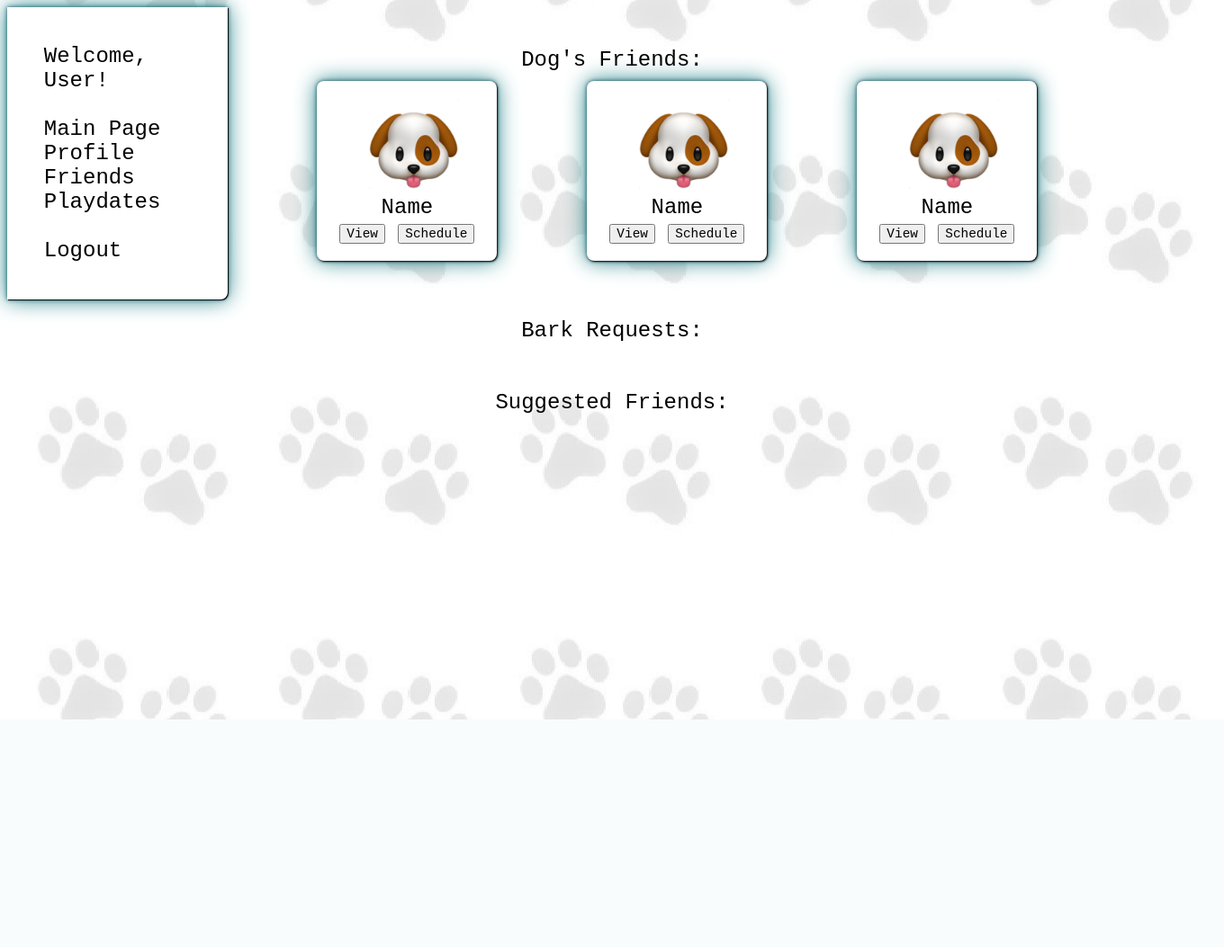
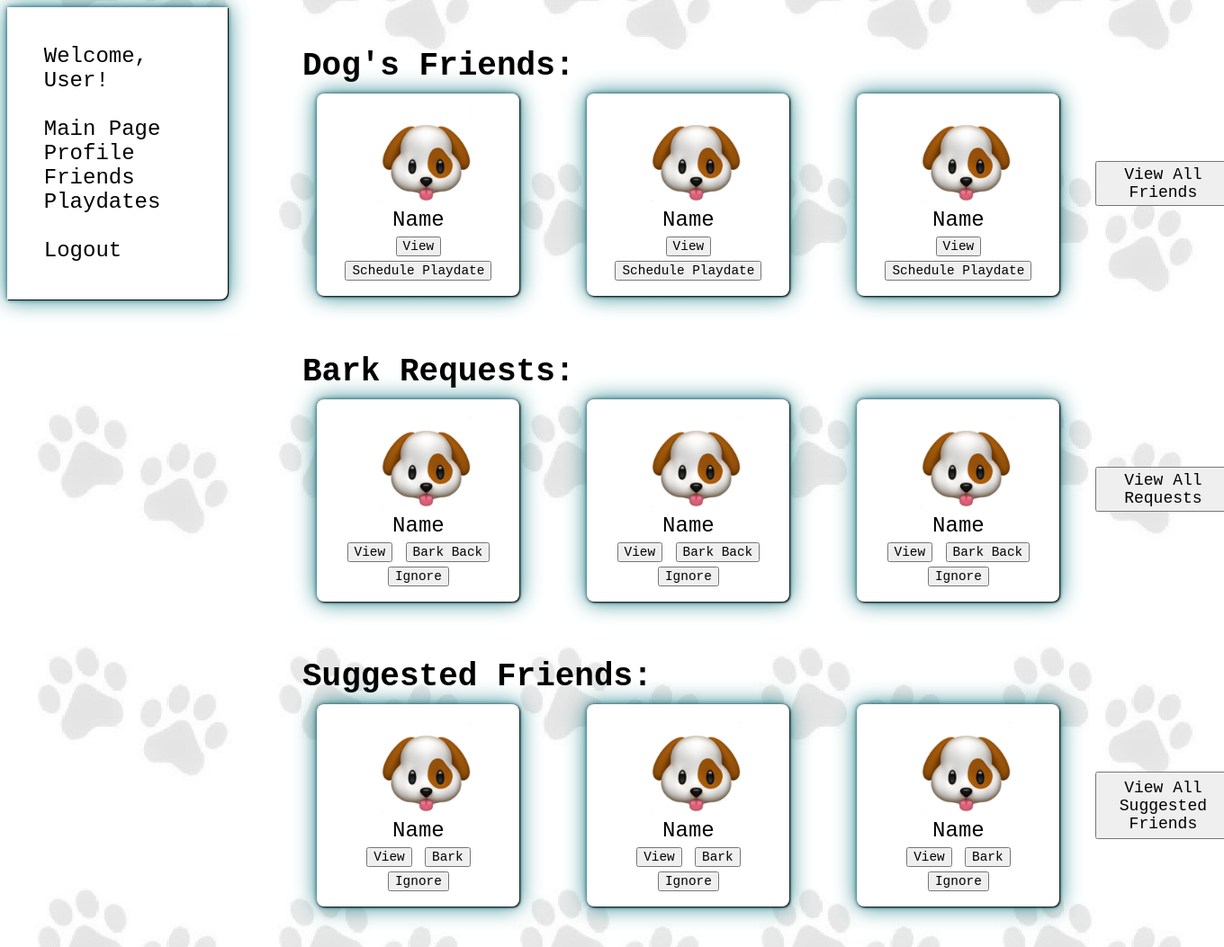
Before and after one commit to gregoire-moreau/COMP307_Project, a PHP site: page /friends.html in a window 1360 px wide. Shown: the whole page at 90% size. Before the commit the page ends 800 px from the top, so only its background shows below. Run offline with PHP 8.4, Linux system fonts and the light colour scheme.

Commit message:
Friends and styling

```diff
--- a/StyleSheet.css
+++ b/StyleSheet.css
@@ -126,8 +126,8 @@ a.side:hover{color: #2ce8db}
     box-sizing: border-box;
     box-shadow:  1px 1px 2px black, 0 0 25px #218287, 0 0 5px #144760;
     background-color: white;
-    width: 200px;
-    height: 200px;
+    width: 225px;
+    height: 225px;
     padding: 20px 20px;
     margin-left: 200px;
     text-align: center;
@@ -137,6 +137,6 @@ a.side:hover{color: #2ce8db}
 
 .grid-container {
   display: grid;
-  grid-template-columns: 300px 300px 300px;
+  grid-template-columns: 300px 300px 300px 300px;
   padding: 10px;
 }
--- a/friends.html
+++ b/friends.html
@@ -30,18 +30,19 @@
         </div>
         <br/>
 
-       <div id="myfriends" class="theme">
-           <span id="dname">Dog</span>'s Friends:
+       <div id="myfriends" class="theme" style="text-align: left" >
+           <div style="margin-left: 18%; font-weight: 700; font-size: 1.5em">
+                <span id="dname">Dog</span>'s Friends:
+           </div>
 
-
-           <div id="Grid" class="grid-container">
+           <div id="FriendGrid" class="grid-container">
                <div id="f1" class="grid-item">
-                    <img src="uploads/dog.png" style="padding-left: 10%; width: 100px; height: 100px " >
+                    <img src="uploads/dog.png" style="padding-left: 10%; width: 100px; height: 100px >" >
                     <br>
                     <span >Name</span>
                     <br>
                     <button class="form" style="font-size: .6em"> View </button>
-                    <button class="form" style="font-size: .6em"> Schedule </button>
+                    <button class="form" style="font-size: .6em"> Schedule Playdate </button>
                </div>
                <div id="f2" class="grid-item">
                     <img src="uploads/dog.png" style="padding-left: 10%; width: 100px; height: 100px " >
@@ -49,7 +50,7 @@
                     <span >Name</span>
                     <br>
                     <button class="form" style="font-size: .6em"> View </button>
-                    <button class="form" style="font-size: .6em"> Schedule </button>
+                    <button class="form" style="font-size: .6em"> Schedule Playdate </button>
                </div>
                <div id="f3" class="grid-item">
                     <img src="uploads/dog.png" style="padding-left: 10%; width: 100px; height: 100px " >
@@ -57,22 +58,88 @@
                     <span >Name</span>
                     <br>
                     <button class="form" style="font-size: .6em"> View </button>
-                    <button class="form" style="font-size: .6em"> Schedule </button>
+                    <button class="form" style="font-size: .6em"> Schedule Playdate </button>
                </div>
+               <div style="margin-left: 55%; margin-top: 25%">
+                    <button class="form" style="font-size: .75em; width: 150px; height: 50px;  "> View All Friends </button>
+              </div>
+
+           </div>
+       </div>
+
+       <div id="barkrequests" class="theme" style="text-align: left">
+           <span style="margin-left: 18%; font-weight: 700; font-size: 1.5em"> Bark Requests:</span>
+           <div id="RequestsGrid" class="grid-container">
+               <div id="r1" class="grid-item">
+                    <img src="uploads/dog.png" style="padding-left: 10%; width: 100px; height: 100px " >
+                    <br>
+                    <span >Name</span>
+                    <br>
+                   <button class="form" style="font-size: .6em"> View </button>
+                    <button class="form" style="font-size: .6em"> Bark Back </button>
+                   <button class="form" style="font-size: .6em"> Ignore </button>
+               </div>
+               <div id="r2" class="grid-item">
+                    <img src="uploads/dog.png" style="padding-left: 10%; width: 100px; height: 100px " >
+                    <br>
+                    <span >Name</span>
+                    <br>
+                    <button class="form" style="font-size: .6em"> View </button>
+                    <button class="form" style="font-size: .6em"> Bark Back </button>
+                    <button class="form" style="font-size: .6em"> Ignore </button>
+               </div>
+               <div id="r3" class="grid-item">
+                    <img src="uploads/dog.png" style="padding-left: 10%; width: 100px; height: 100px " >
+                    <br>
+                    <span >Name</span>
+                    <br>
+                    <button class="form" style="font-size: .6em"> View </button>
+                    <button class="form" style="font-size: .6em"> Bark Back </button>
+                    <button class="form" style="font-size: .6em"> Ignore </button>
+               </div>
+               <div style="margin-left: 55%; margin-top: 25%">
+                    <button class="form" style="font-size: .75em; width: 150px; height: 50px;  "> View All Requests </button>
+              </div>
 
            </div>
 
-
        </div>
 
-       <div id="barkrequests" class="theme">
-           <span> Bark Requests:</span>
+       <div id="suggestedfriends" class="theme" style="text-align: left">
+            <span style="margin-left: 18%; font-weight: 700; font-size: 1.5em"> Suggested Friends:</span>
+            <div id="SuggestionsGrid" class="grid-container">
+               <div id="s1" class="grid-item">
+                    <img src="uploads/dog.png" style="padding-left: 10%; width: 100px; height: 100px " >
+                    <br>
+                    <span >Name</span>
+                    <br>
+                   <button class="form" style="font-size: .6em"> View </button>
+                    <button class="form" style="font-size: .6em"> Bark </button>
+                   <button class="form" style="font-size: .6em"> Ignore </button>
+               </div>
+               <div id="s2" class="grid-item">
+                    <img src="uploads/dog.png" style="padding-left: 10%; width: 100px; height: 100px " >
+                    <br>
+                    <span >Name</span>
+                    <br>
+                    <button class="form" style="font-size: .6em"> View </button>
+                    <button class="form" style="font-size: .6em"> Bark </button>
+                    <button class="form" style="font-size: .6em"> Ignore </button>
+               </div>
+               <div id="s3" class="grid-item">
+                    <img src="uploads/dog.png" style="padding-left: 10%; width: 100px; height: 100px " >
+                    <br>
+                    <span >Name</span>
+                    <br>
+                    <button class="form" style="font-size: .6em"> View </button>
+                    <button class="form" style="font-size: .6em"> Bark </button>
+                    <button class="form" style="font-size: .6em"> Ignore </button>
+               </div>
+               <div style="margin-left: 55%; margin-top: 25%">
+                    <button class="form" style="font-size: .75em; width: 150px; height: 75px;  "> View All Suggested Friends </button>
+              </div>
 
-       </div>
-
-       <div id="suggestedfriends" class="theme">
-            <span> Suggested Friends:</span>
-
+           </div>
        </div>
 
 	</body>
```
